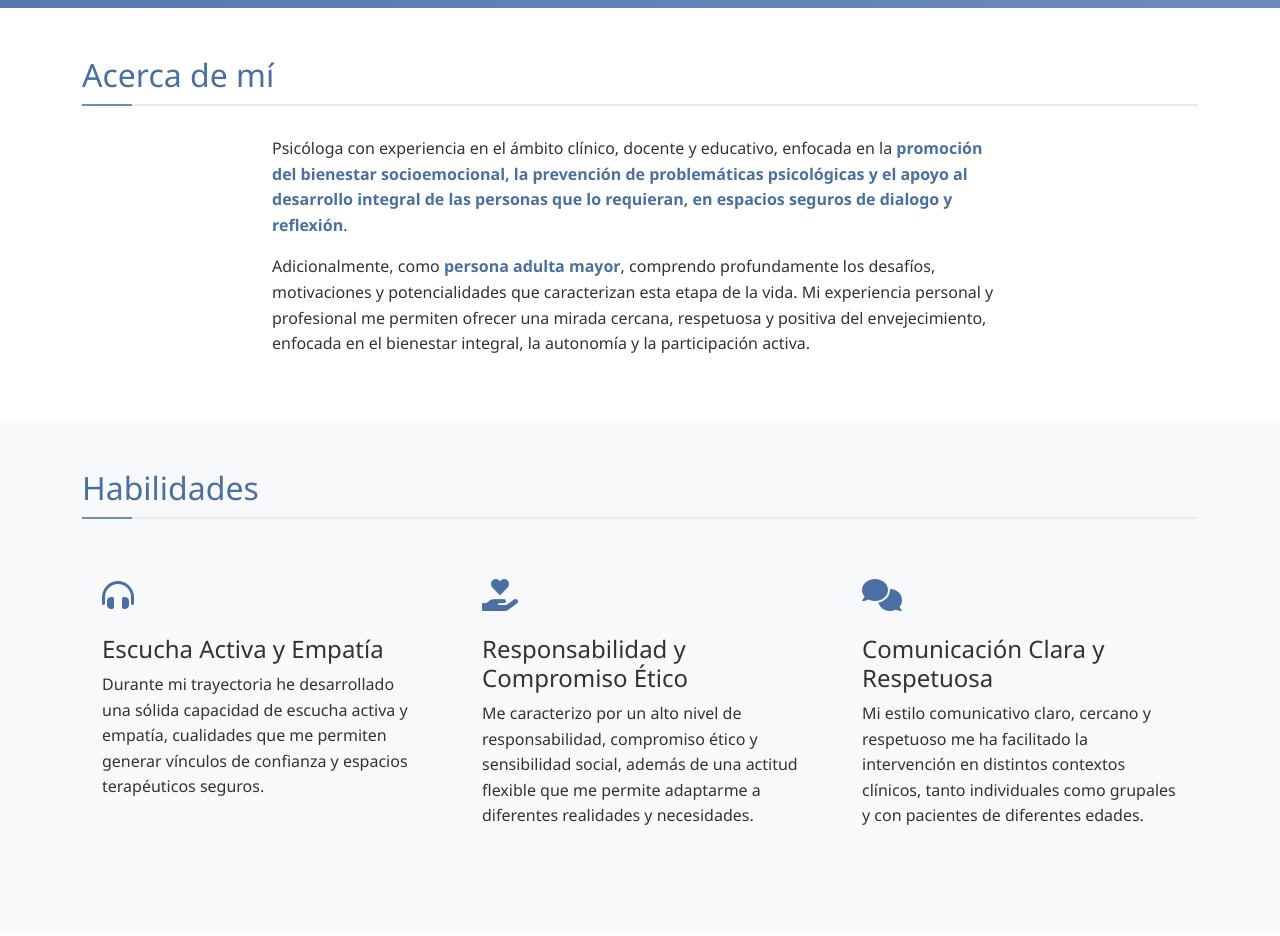
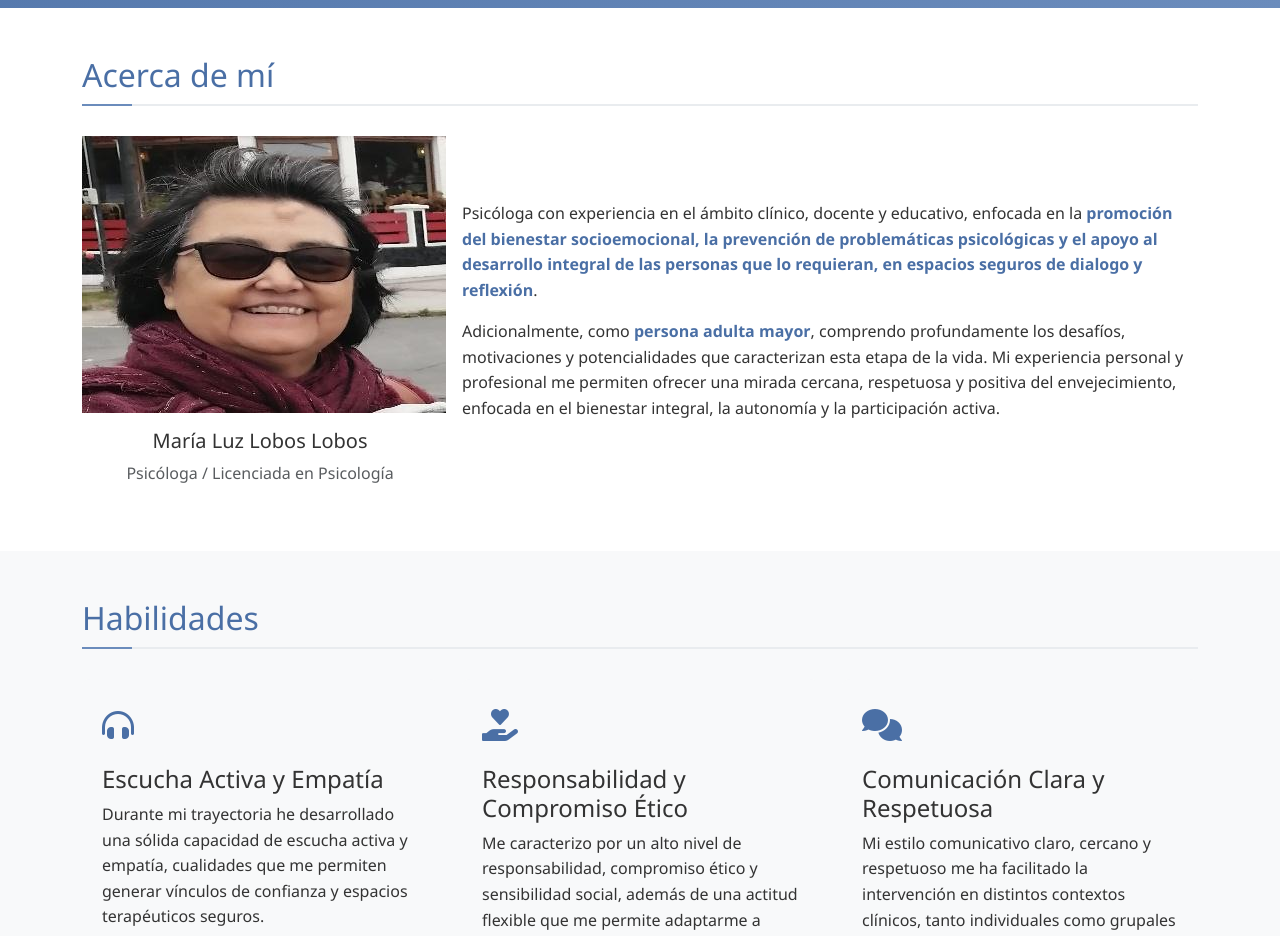
Before and after one commit to alediazp/Portafolio-Maria-luz-lobos, a plain HTML site: page index.html in a window 1280 px wide. Shown: the part 780-1716 px from the top of the page. Drawn offline with nearby package versions, Linux system fonts and the light colour scheme.

Commit message:
CHANGE index.html
Se agrega foto de perfil en sección "acerca de mí"

```diff
--- a/index.html
+++ b/index.html
@@ -72,8 +72,15 @@
     <section id="about" class="py-5">
     <div class="container">
         <h2 class="section-title">Acerca de mí</h2>
-            <div class="row">
-                <div class="col-lg-8 mx-auto">
+        <div class="row align-items-center">
+            <div class="col-md-4 text-center mb-4 mb-md-0">
+                <img src="assets/img/profile.jpg" alt="María Luz Lobos Lobos" class="simple-profile-img">
+                <div class="mt-3">
+                    <h5>María Luz Lobos Lobos</h5>
+                    <p class="text-muted">Psicóloga / Licenciada en Psicología</p>
+                </div>
+            </div>
+            <div class="col-md-8">
                 <p>Psicóloga con experiencia en el ámbito clínico, docente y educativo, enfocada en la <span class="highlight">promoción del bienestar socioemocional, la prevención de problemáticas psicológicas y el apoyo al desarrollo integral de las personas que lo requieran, en espacios seguros de dialogo y reflexión</span>.</p>
 
                 <p>Adicionalmente, como <span class="highlight">persona adulta mayor</span>, comprendo profundamente los desafíos, motivaciones y potencialidades que caracterizan esta etapa de la vida. Mi experiencia personal y profesional me permiten ofrecer una mirada cercana, respetuosa y positiva del envejecimiento, enfocada en el bienestar integral, la autonomía y la participación activa.</p>
```
Lines whose indentation alone changed are shown as unchanged.
